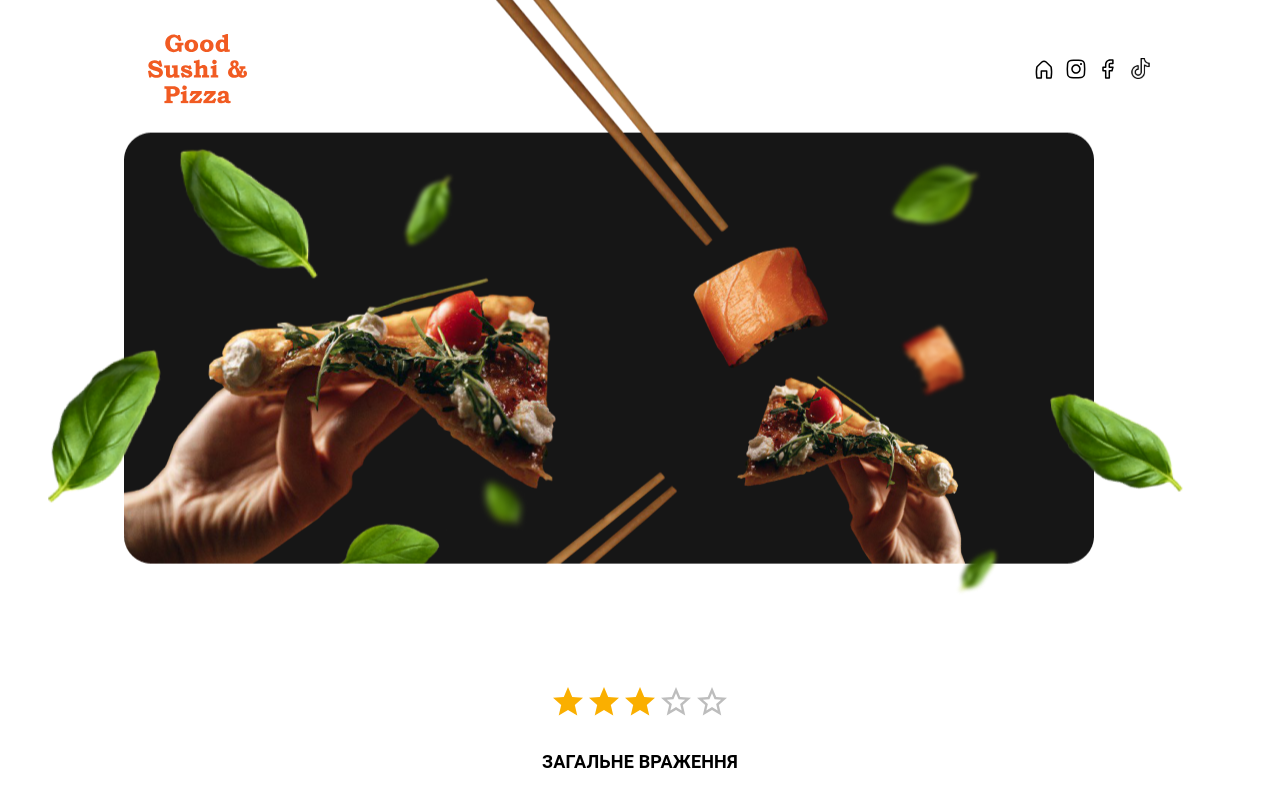
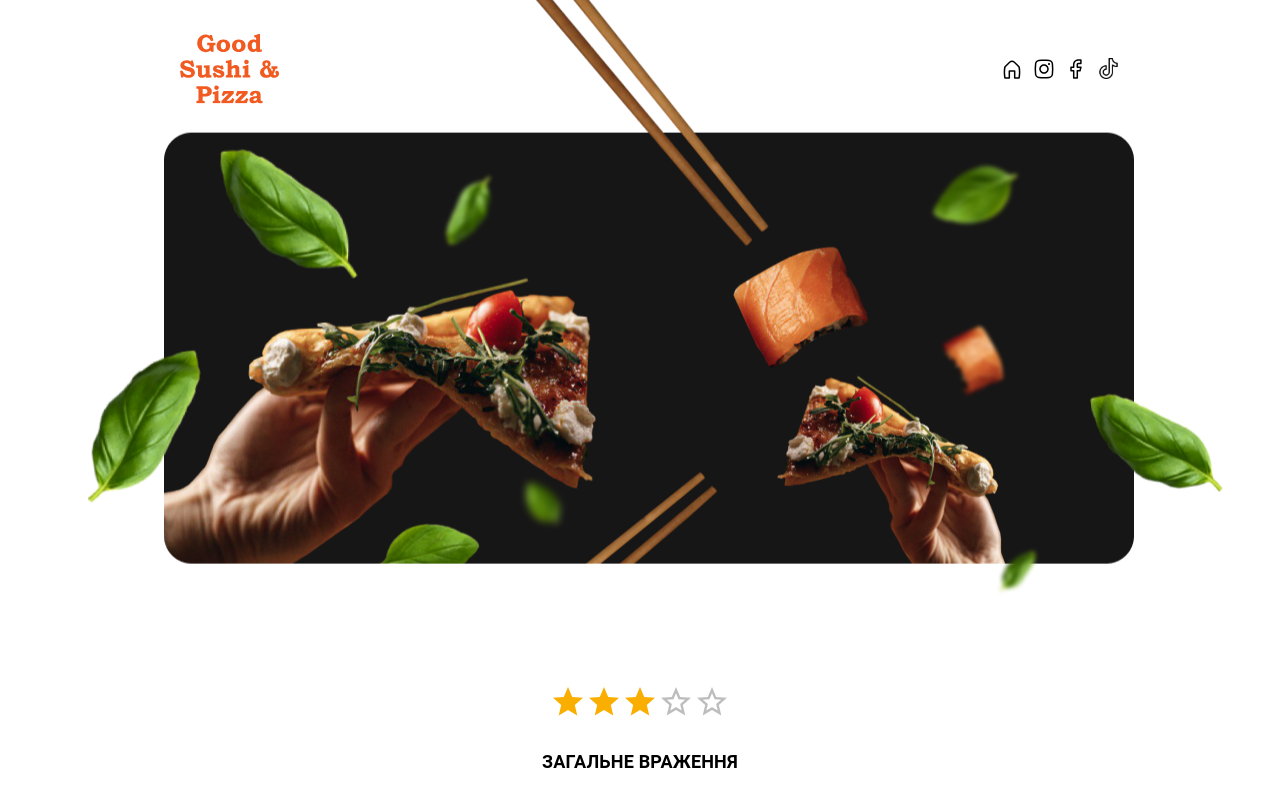
Before and after one commit to AndriiKuz/good-feedback, a React (Create React App) app: page / in a window 1280 px wide. Shown: the top 800 px of the page. Built offline with nearby package versions, Linux system fonts and the light colour scheme; the HTML template or start-up script is replaced by a standard one.

Commit message:
Changed some styles

```diff
--- a/src/App.css
+++ b/src/App.css
@@ -0,0 +1,5 @@
+.app {
+  display: flex;
+  flex-direction: column;
+  align-items: center;
+}
--- a/src/App.js
+++ b/src/App.js
@@ -1,6 +1,6 @@
 import Main from './components/Header';
 import FeedbackForm from './components/FeedbackForm';
-
+import './App.css';
 function App() {
   return (
     <div className="app">
```
